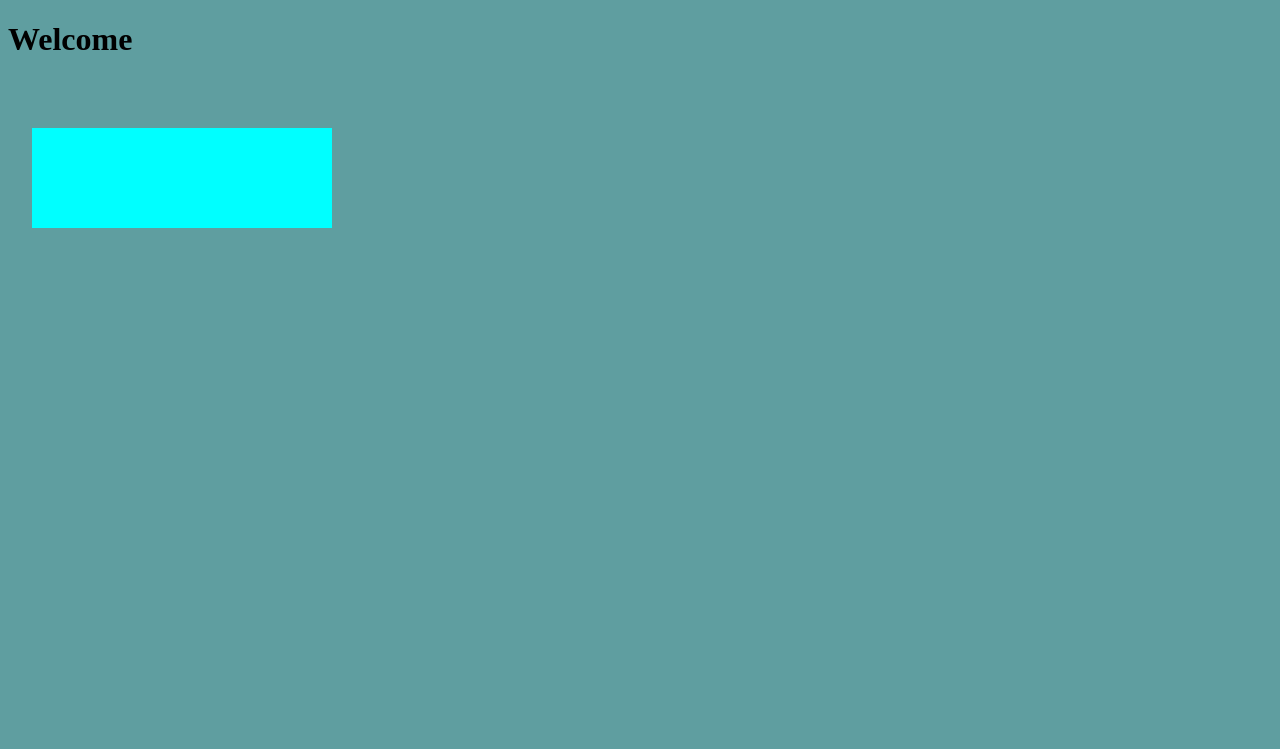
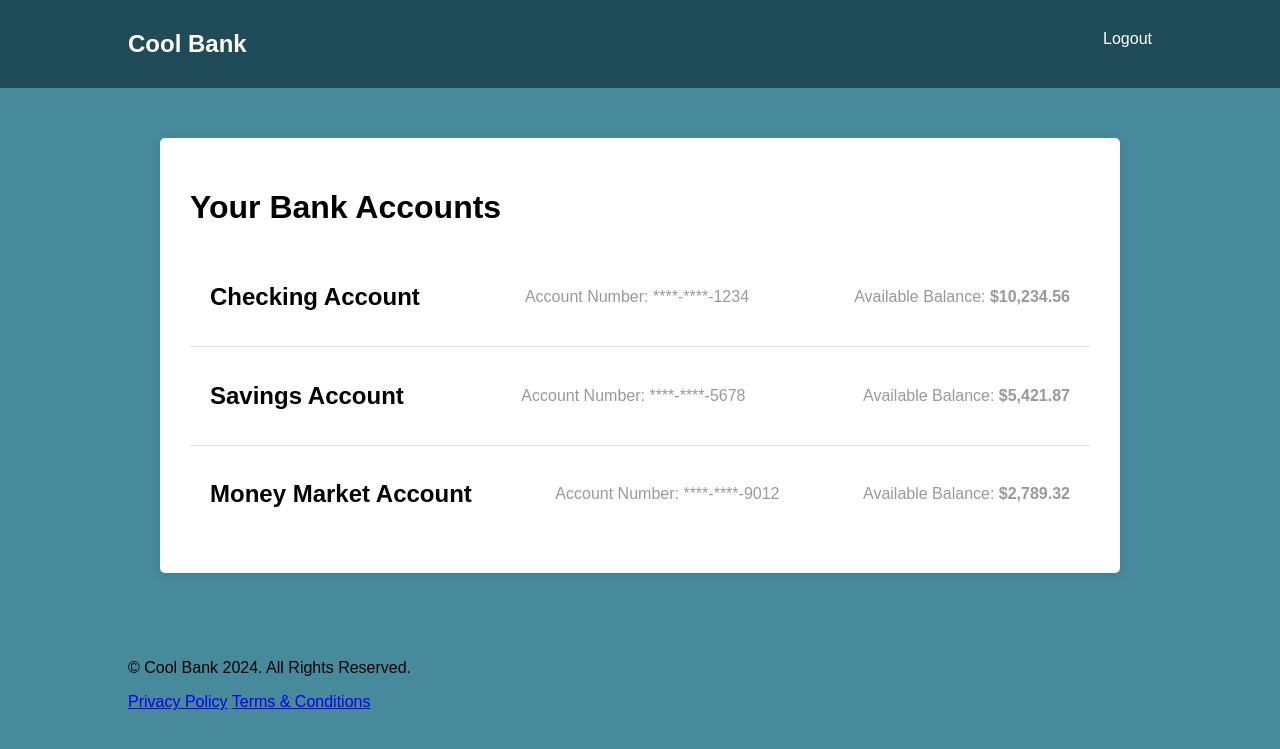
Before and after one commit to steph1293/CoolBank, a Django app: page /authentication/welcome/ in a window 1280 px wide. Shown: the top 749 px of the page. Run offline with Django 5.2, Linux system fonts and the light colour scheme; some libraries are stand-ins or nearby versions.

Commit message:
created html and css for the account page

```diff
--- a/CoolBankBackend/authentication/static/css/welcome-custom.css
+++ b/CoolBankBackend/authentication/static/css/welcome-custom.css
@@ -1,14 +1,112 @@
-body{
-    background-color: cadetblue;
+body {
+    font-family: sans-serif;
+    margin: 0;
+    padding: 0;
+    background-color: #337d91e5;
 }
-.container-login {
-    flex-direction: column;
-    justify-content: flex-start;
-    align-items: flex-start;
-    gap: 28px;
-    display: inline-flex;
-    margin: 48px 24px;
-    width: 300px;
-    height: 100px;
-    background-color: aqua;
+
+.container {
+    max-width: 1024px;
+    margin: 0 auto;
+    padding: 20px;
 }
+
+.header {
+    background-color: #1f4c58;
+    color: #fff;
+    padding: 10px 0;
+}
+
+.header .logo {
+    font-size: 24px;
+    font-weight: bold;
+    text-decoration: none;
+    color: #fff;
+}
+
+.header nav {
+    float: right;
+}
+
+.header nav ul {
+    list-style: none;
+    margin: 0;
+    padding: 0;
+}
+
+.header nav li {
+    display: inline-block;
+    margin-left: 20px;
+}
+
+.header nav li a {
+    color: #fff;
+    text-decoration: none;
+    transition: color 0.3s ease;
+}
+
+.header nav li a:hover {
+    color: #e0e0e0;
+}
+
+.main {
+    padding-top: 50px;
+}
+
+.hero {
+    text-align: center;
+}
+
+.hero h1 {
+    font-size: 36px;
+    margin-bottom: 15px;
+}
+
+.hero p {
+    font-size: 18px;
+    line-height: 1.5;
+    margin-bottom: 30px;
+}
+
+.hero .btn {
+    background-color: #1f4c58;
+    color: #fff;
+    padding: 10px 20px;
+    border: none;
+    border-radius: 5px;
+}
+
+.container-title {
+    max-width: 900px;
+    margin: 50px auto;
+    background-color: #fff;
+    padding: 30px;
+    border-radius: 5px;
+    box-shadow: 0px 2px 10px rgba(0, 0, 0, 0.1);
+}
+
+.account {
+    display: flex;
+    align-items: center;
+    justify-content: space-between;
+    padding: 15px 20px;
+    border-bottom: 1px solid #ddd;
+}
+
+.account:last-child {
+    border-bottom: none;
+}
+
+.account h3 {
+    margin: 0;
+    font-size: 18px;
+}
+
+.account p {
+    margin: 0;
+    color: #999;
+}
+
+.balance {
+    font-weight: bold;
+}
--- a/CoolBankBackend/authentication/templates/welcome.html
+++ b/CoolBankBackend/authentication/templates/welcome.html
@@ -5,18 +5,51 @@
     <meta charset="UTF-8" />
     <meta name="viewport" content="width=device-width, initial-scale=1.0" />
     <link rel="stylesheet" href="{% static 'css/welcome-custom.css' %}" />
-    <link
-      rel="stylesheet"
-      href="https://cdnjs.cloudflare.com/ajax/libs/font-awesome/4.7.0/css/font-awesome.min.css"
-    />
+    <link rel="stylesheet" href="https://cdnjs.cloudflare.com/ajax/libs/font-awesome/4.7.0/css/font-awesome.min.css" />
 
-    <title>CoolBank</title>
+    <title>Cool Bank - Banking Made Easy</title>
   </head>
   <body>
+    <header class="header">
+      <div class="container">
+        <a href="#" class="logo">Cool Bank</a>
+        <nav>
+          <ul>
+            <li>
+              <a href="#">Logout</a>
+            </li>
+        </nav>
+      </div>
+    </header>
 
-    <h1>Welcome</h1>
+    <div class="container-title">  <header>  <h1>Your Bank Accounts</h1>
+    </header>
+    <main>  <div class="account">  <h2>Checking Account</h2>
+            <p>Account Number: ****-****-1234</p>
+            <p>Available Balance: <span class="balance">$10,234.56</span></p>
+        </div>
+        <div class="account">
+            <h2>Savings Account</h2>
+            <p>Account Number: ****-****-5678</p>
+            <p>Available Balance: <span class="balance">$5,421.87</span></p>
+        </div>
+        <div class="account">
+            <h2>Money Market Account</h2>
+            <p>Account Number: ****-****-9012</p>
+            <p>Available Balance: <span class="balance">$2,789.32</span></p>
+        </div>
+    </main>
+</div>
+  </div>
 
-    <div class="container-login"></div>
+    <footer class="footer">
+      <div class="container">
+        <p>&copy; Cool Bank 2024. All Rights Reserved.</p>
+        <a href="#">Privacy Policy</a>
+        <a href="#">Terms &amp; Conditions</a>
+      </div>
+    </footer>
 
+    <script src="https://kit.fontawesome.com/your_fontawesome_kit_id.js" crossorigin="anonymous"></script>
   </body>
 </html>
```
